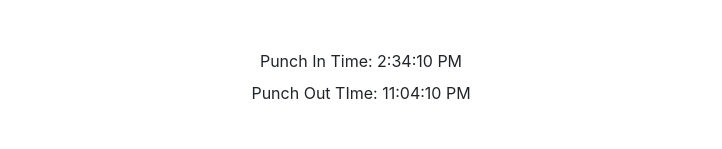
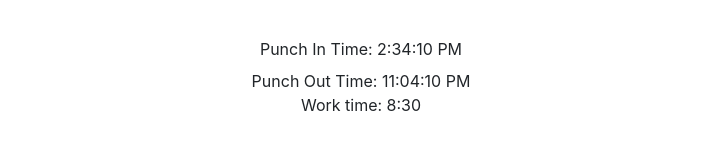
Before and after one commit to tmscsb/timer, a Svelte app: page / in a window 1280 px wide. Shown: the part 483-632 px from the top of the page, without its empty margins (279-1001 px from the left). Built offline with nearby package versions, Linux system fonts and the light colour scheme.

Commit message:
add work hour show

```diff
--- a/src/App.svelte
+++ b/src/App.svelte
@@ -30,6 +30,13 @@
             return (8 * 60 + 30) * 60 * 1000;
         }
     }
+
+    function getDurationString() {
+        const y = 60 * 60 * 1000;
+        const h = Math.floor(duration / y);
+        const m = Math.floor((duration - h * y) / (y / 60));
+        return `${h}:${m}`;
+    }
 </script>
 
 <div style="height:100%" class="d-flex justify-content-center align-items-center">
@@ -49,7 +56,10 @@
             Punch In Time: {new Date(punchInTime).toLocaleTimeString()}
         </div>
         <div class="d-flex justify-content-center">
-            Punch Out TIme: {new Date(punchInTime + +duration).toLocaleTimeString()}
+            Punch Out Time: {new Date(punchInTime + +duration).toLocaleTimeString()}
+        </div>
+        <div class="d-flex justify-content-center">
+            Work time: {getDurationString()}
         </div>
     </div>
 </div>
```
